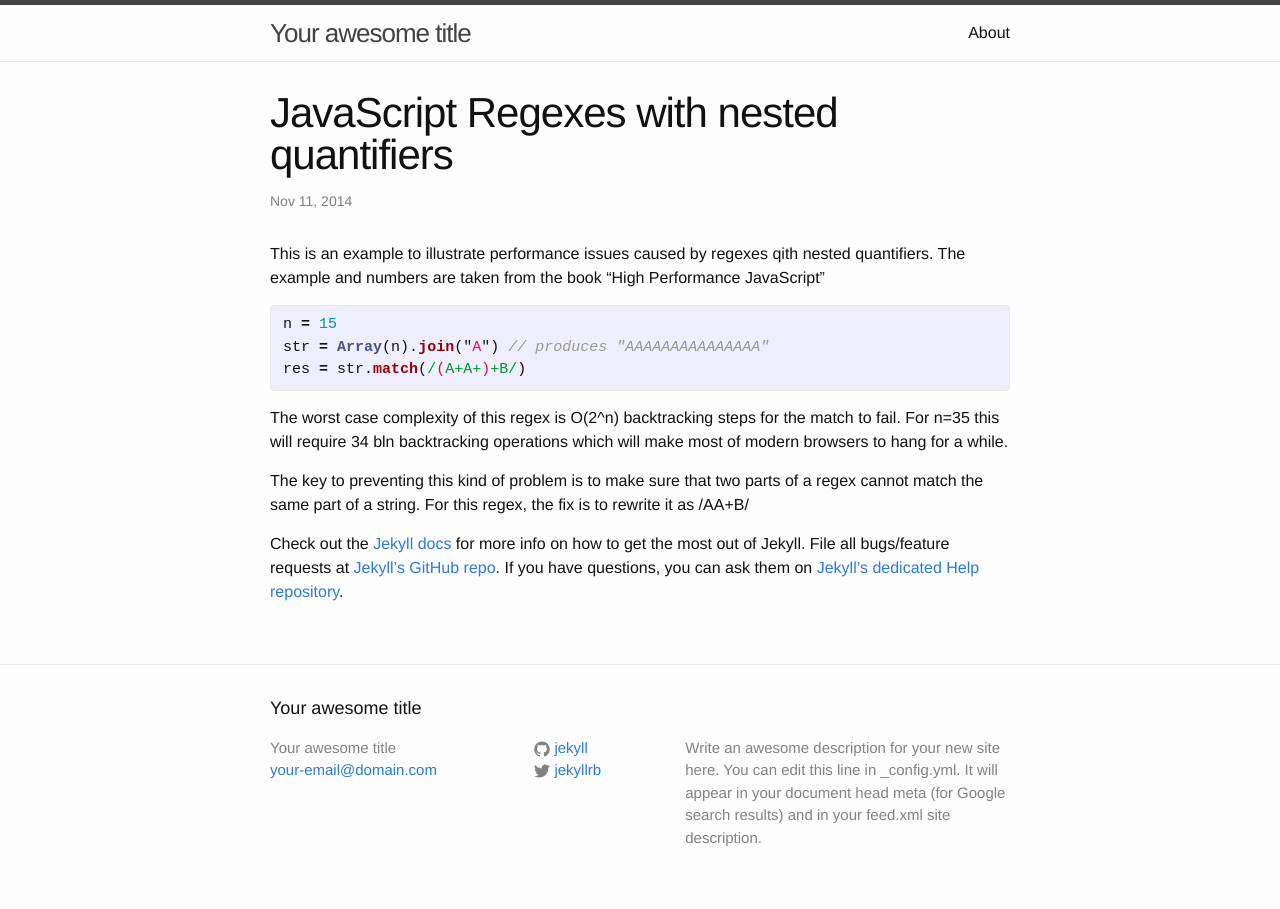
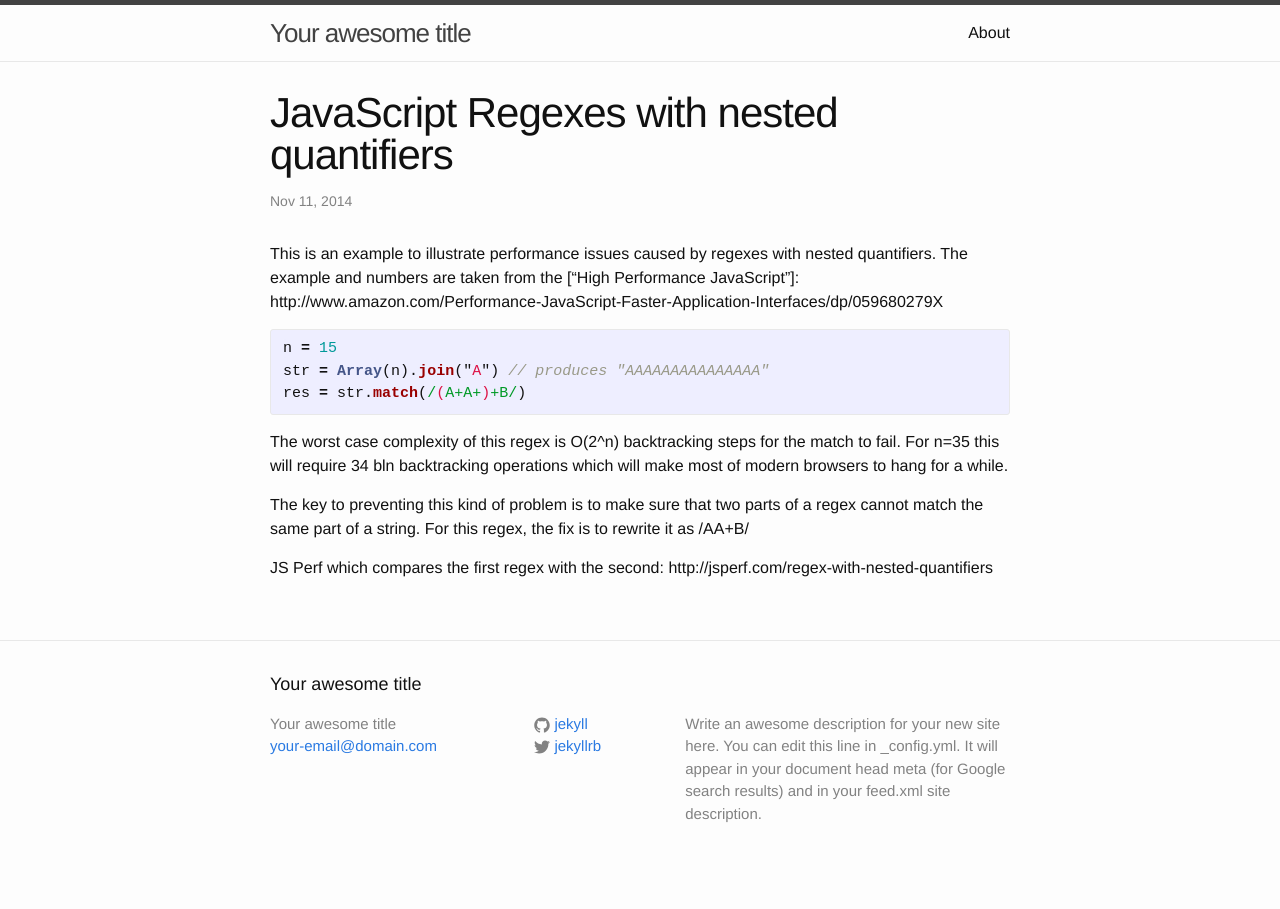
Before and after one commit to romanukyan/romanukyan.github.io, a Jekyll site: the page built from _posts/2014-11-11-js-regex-with-nested-quantifiers.markdown, in a window 1280 px wide. Built offline with Jekyll 4.4.1, drawn with Linux system fonts in a browser that asks for light colours.

Commit message:
changes to the regex post

```diff
--- a/_posts/2014-11-11-js-regex-with-nested-quantifiers.markdown
+++ b/_posts/2014-11-11-js-regex-with-nested-quantifiers.markdown
@@ -5,7 +5,7 @@ date:   2014-11-11 20:48:02
 categories: javascript development
 ---
 
-This is an example to illustrate performance issues caused by regexes qith nested quantifiers. The example and numbers are taken from the book "High Performance JavaScript"
+This is an example to illustrate performance issues caused by regexes with nested quantifiers. The example and numbers are taken from the  ["High Performance JavaScript"]: http://www.amazon.com/Performance-JavaScript-Faster-Application-Interfaces/dp/059680279X
 
 {% highlight javascript %}
 n = 15
@@ -19,8 +19,4 @@ For n=35 this will require 34 bln backtracking operations which will make most o
 The key to preventing this kind of problem is to make sure that two parts of a regex cannot match the same part of a string. For this regex, the fix is to rewrite it as /AA+B/
 
 
-Check out the [Jekyll docs][jekyll] for more info on how to get the most out of Jekyll. File all bugs/feature requests at [Jekyll’s GitHub repo][jekyll-gh]. If you have questions, you can ask them on [Jekyll’s dedicated Help repository][jekyll-help].
-
-[jekyll]:      http://jekyllrb.com
-[jekyll-gh]:   https://github.com/jekyll/jekyll
-[jekyll-help]: https://github.com/jekyll/jekyll-help
+JS Perf which compares the first regex with the second: http://jsperf.com/regex-with-nested-quantifiers
```
